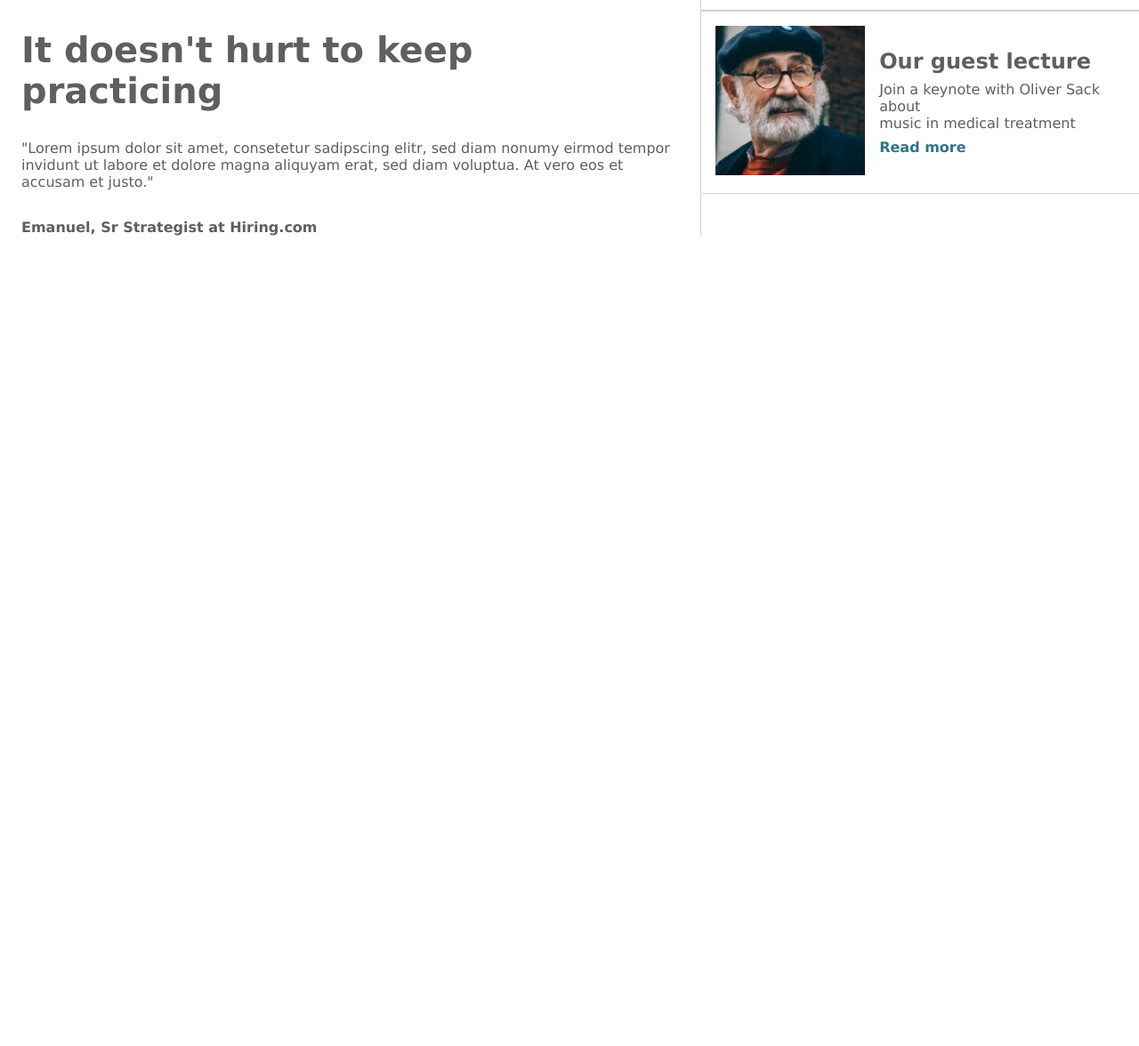
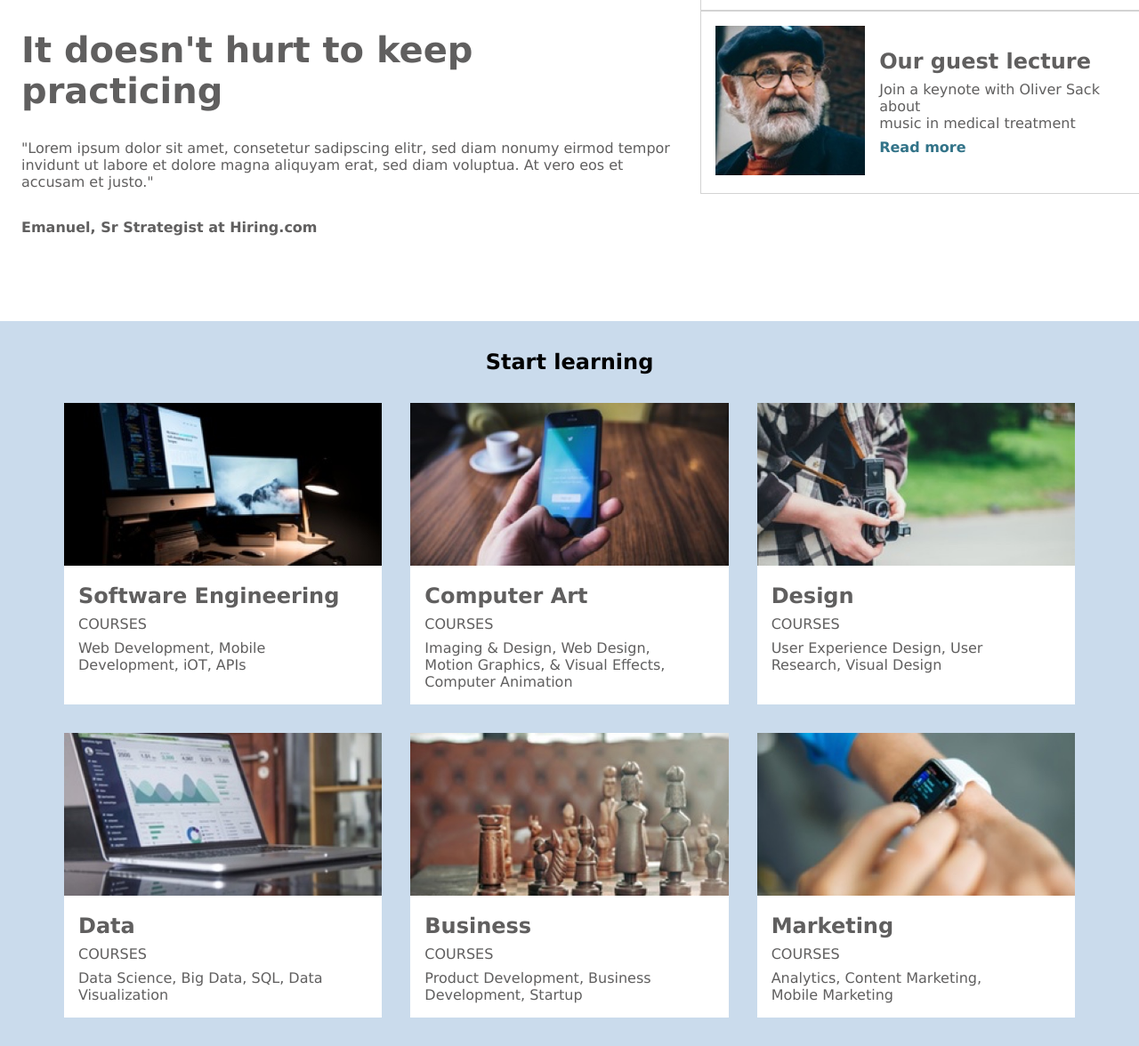
Before and after one commit to KarmaBait/colmar-academy, a plain HTML site: page index.html in a window 1280 px wide. Shown: the part 1140-2316 px from the top of the page at 89% size. Before the commit the page ends 1437 px from the top, so only its background shows below. Drawn offline with Linux system fonts and the light colour scheme.

Commit message:
Adds the next section incl. a flex card design

```diff
--- a/index.html
+++ b/index.html
@@ -49,7 +49,7 @@
                     <p class="practice-paragraph">
                         "Lorem ipsum dolor sit amet, consetetur sadipscing elitr, sed diam nonumy eirmod tempor invidunt ut labore et dolore magna aliquyam erat, sed diam voluptua. At vero eos et accusam et justo."
                     </p>
-                    <p><span>Emanuel, Sr Strategist at Hiring.com</span></p>
+                    <p id="author"><span>Emanuel, Sr Strategist at Hiring.com</span></p>
                 </section>
 
                 <section class="right-practice-section">
@@ -116,6 +116,70 @@
                     </section>
                 </section>
             </section>
+
+            <section class="start-learning-section-desktop">
+                <section class="headline-start-learning">
+                    <h2>Start learning</h2>
+                </section>
+
+                <section class="card-container">
+                    <section class="lesson-card">
+                        <img src="resources/images/course-software.jpg"/>
+                        <section class="lesson-content">
+                            <h2>Software Engineering</h2>
+                            <p>COURSES</p>
+                            <p>Web Development, Mobile <br>Development, iOT, APIs</p>
+                        </section>
+                    </section>
+
+                    <section class="lesson-card">
+                        <img src="resources/images/course-computer-art.jpg"/>
+                        <section class="lesson-content">
+                            <h2>Computer Art</h2>
+                            <p>COURSES</p>
+                            <p>Imaging & Design, Web Design,<br> Motion Graphics, & Visual Effects,<br> Computer Animation</p>
+                        </section>
+                    </section>
+
+                    <section class="lesson-card">
+                        <img src="resources/images/course-design.jpg"/>
+                        <section class="lesson-content">
+                            <h2>Design</h2>
+                            <p>COURSES</p>
+                            <p>User Experience Design, User<br> Research, Visual Design</p>
+                        </section>
+                    </section>
+
+                    <section class="lesson-card">
+                        <img src="resources/images/course-data.jpg"/>
+                        <section class="lesson-content">
+                            <h2>Data</h2>
+                            <p>COURSES</p>
+                            <p>Data Science, Big Data, SQL, Data<br> Visualization</p>
+                        </section>
+                    </section>
+
+
+                    <section class="lesson-card">
+                        <img src="resources/images/course-business.jpg"/>
+                        <section class="lesson-content">
+                            <h2>Business</h2>
+                            <p>COURSES</p>
+                            <p>Product Development, Business<br> Development, Startup</p>
+                        </section>
+                    </section>
+
+
+                    <section class="lesson-card">
+                        <img src="resources/images/course-marketing.jpg"/>
+                        <section class="lesson-content">
+                            <h2>Marketing</h2>
+                            <p>COURSES</p>
+                            <p>Analytics, Content Marketing,<br> Mobile Marketing</p>
+                        </section>
+                    </section>
+                </section>
+            </section>
         </main>
     </body>
 </html>
--- a/resources/css/styles.css
+++ b/resources/css/styles.css
@@ -167,7 +167,7 @@ span {
 
 .practice-section-desktop {
     background-color: #fff;
-    margin: 2rem 0 2rem;
+    margin: 2rem 0 4rem;
     display: flex;
 }
 
@@ -191,7 +191,6 @@ span {
 
 .right-practice-section {
     width: 40%;
-    border-left: 1px solid #d3d3d3;
     color: rgb(96, 95, 95);
 }
 
@@ -199,6 +198,7 @@ span {
     display: flex;
     border-top: 1px solid #d3d3d3;
     border-bottom: 1px solid #d3d3d3;
+    border-left: 1px solid #d3d3d3;
     align-items: center;
 }
 
@@ -221,6 +221,10 @@ span {
     color: rgb(50, 115, 136);
     font-weight: 600;
     text-decoration: none;
+}
+
+#author {
+    margin-bottom: 2rem;
 }
 
 @media only screen and (max-width: 785px) {
@@ -267,3 +271,42 @@ span {
         margin-bottom: 0;
     }
 }
+
+/* Start Learning Section*/
+.start-learning-section-desktop {
+    background-color: #cadbec;
+    padding: 2rem 4.5rem;
+
+}
+
+.headline-start-learning h2{
+    text-align: center;
+}
+
+.card-container {
+    display: flex;
+    flex-wrap: wrap;
+    margin-top: 2rem;
+    gap: 2rem;
+
+}
+
+.lesson-card {
+    background-color: #fff;
+    overflow: hidden;
+    flex: 1 calc(33.33% - 2rem);
+}
+
+.lesson-card img {
+    width: 100%;
+    height: auto;
+}
+
+.lesson-content {
+    padding: 1rem;
+    color: rgb(96, 95, 95);
+}
+
+.lesson-content p {
+    margin-top: 0.5rem;
+}
```
